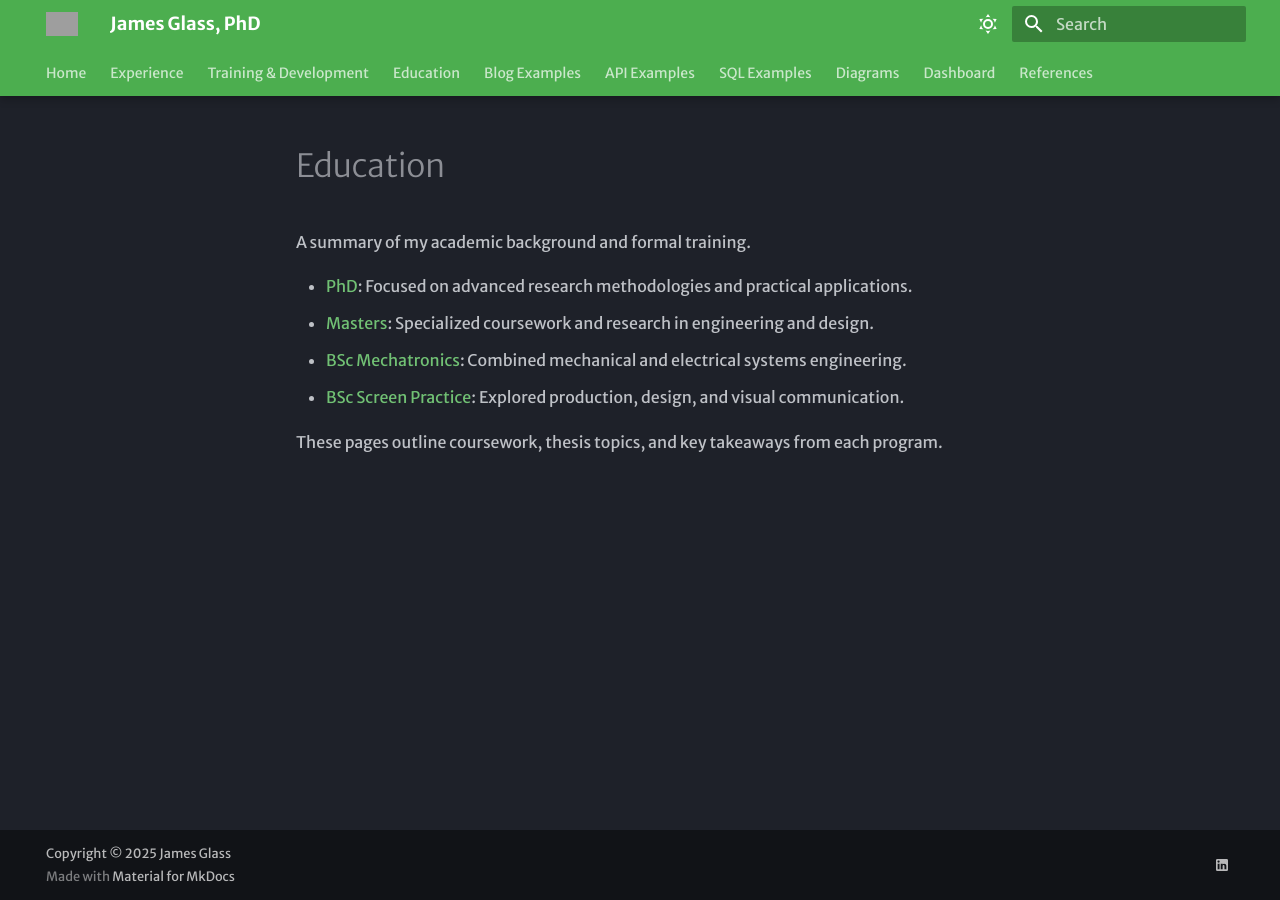
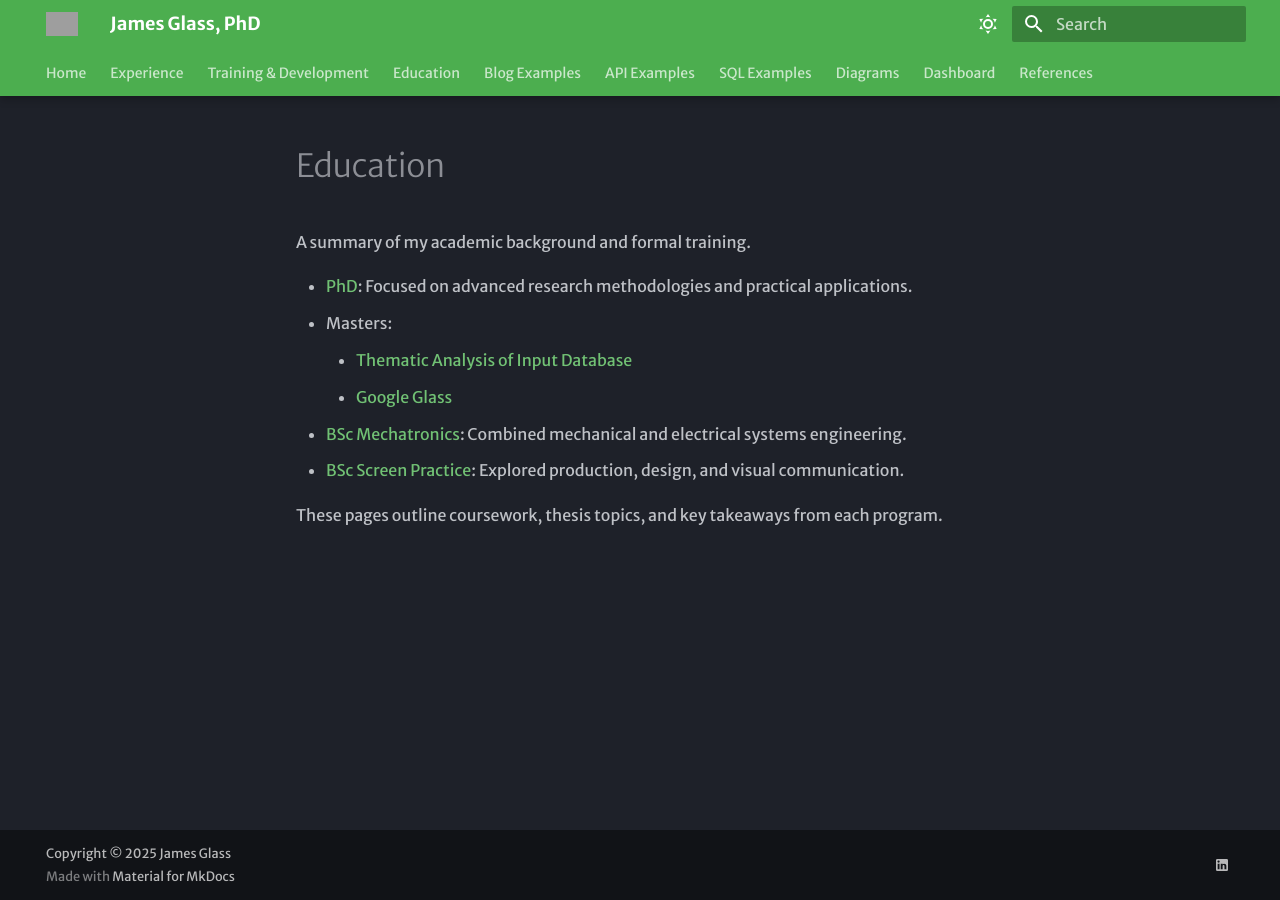
Before and after one commit to james-glass1999/MKDocs-James-Glass-PhD, an MkDocs documentation site: the page built from docs/education/index.md, in a window 1280 px wide. Built offline with MkDocs 1.6.1 and Material for MkDocs 9.7.7, drawn with Linux system fonts in a browser that asks for light colours; grey boxes are pictures that could not be loaded.

Commit message:
updated education page

```diff
--- a/docs/education/index.md
+++ b/docs/education/index.md
@@ -3,7 +3,9 @@
 A summary of my academic background and formal training.
 
 - [PhD](phd.md): Focused on advanced research methodologies and practical applications.
-- [Masters](masters.md): Specialized coursework and research in engineering and design.
+- Masters:
+    - [Thematic Analysis of Input Database](masters/thematic-analysis-of-input-database.md)
+    - [Google Glass](masters/google-glass.md)
 - [BSc Mechatronics](bsc-mechatronics.md): Combined mechanical and electrical systems engineering.
 - [BSc Screen Practice](bsc-screen-practice.md): Explored production, design, and visual communication.
 
```
